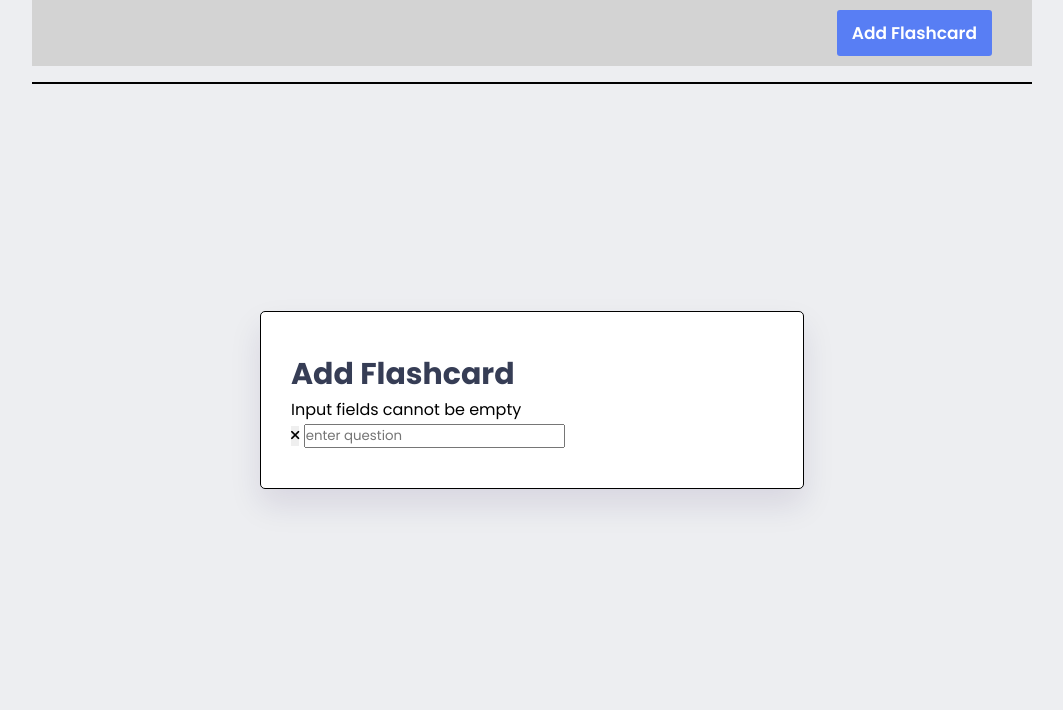
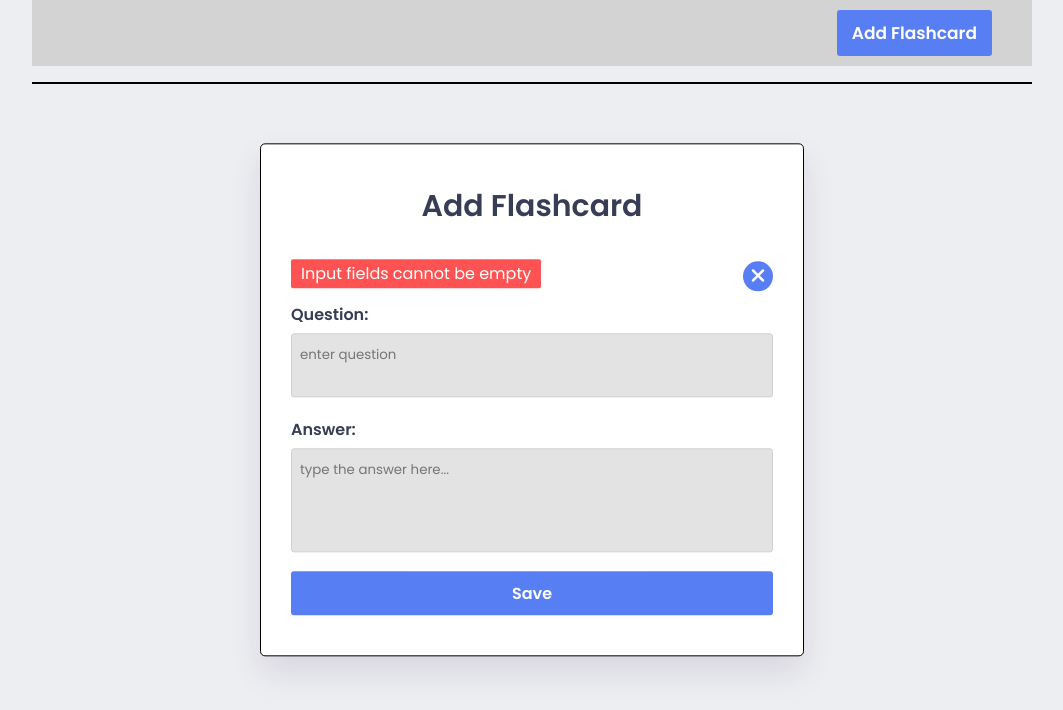
Before and after one commit to marykasp/flashcards, a plain HTML site: page index.html in a window 1280 px wide. Shown: the whole page, without its empty margins (108-1171 px from the left). Drawn offline with Linux system fonts and the light colour scheme.

Commit message:
Add flashcard form to enter question and answer, style

```diff
--- a/index.html
+++ b/index.html
@@ -18,6 +18,10 @@
   <!-- main container -->
   <div class="container">
     <!-- Add folder container -->
+    <div class="add-folder-container hide">
+      <input id="add-folder" type="text" placeholder="folder name">
+      <button id="add-folder-btn">Add Folder</button>
+    </div>
     <!-- End add folder -->
     <!-- Add flashcards -->
     <div class="add-flashcard-container">
@@ -33,18 +37,24 @@
   </div>
 
   <!-- Form for users to add new flashcards -->
-  <div class="questions-container hide" id="add-question-card">
+  <div class="questions-container" id="add-question-card">
     <h2>Add Flashcard</h2>
     <div class="wrapper">
       <!-- error message -->
       <div class="error-container">
-        <span class="hide" id="error">Input fields cannot be empty</span>
+        <span class="" id="error">Input fields cannot be empty</span>
       </div>
       <!-- end of error message -->
       <!-- close button -->
-      <button><i class="fa-solid fa-xmark"></i></button>
+      <i class="fa-solid fa-xmark" id="close-btn"></i>
+
       <!-- input fields -->
-      <input type="text" placeholder="enter question">
+      <label for="question">Question:</label>
+      <textarea class="input" placeholder="enter question" id="question" rows="2"></textarea>
+
+      <label for="answer">Answer:</label>
+      <textarea class="input" placeholder="type the answer here..." id="answer" rows="4"></textarea>
+      <button id="save-btn">Save</button>
     </div>
   </div>
 
--- a/styles.css
+++ b/styles.css
@@ -21,6 +21,22 @@ body {
   margin: 0 auto;
 }
 
+/* add folder container */
+.add-folder-container {
+  padding: 10px 40px;
+  display: flex;
+  justify-content: flex-end;
+}
+
+#add-folder-btn {
+  padding: 5px 15px;
+  border-radius: 3px;
+  background-color: #363d55;
+  color: #fff;
+  font-size: 17px;
+  font-weight: 400;
+}
+
 .add-flashcard-container {
   display: flex;
   justify-content: flex-end;
@@ -32,6 +48,18 @@ button {
   border: none;
   outline: none;
   cursor: pointer;
+}
+
+input {
+  appearance: none;
+  border: none;
+  outline: none;
+  border: 1px solid #363d55;
+  border-radius: 3px;
+  background-color: #d3d3d3;
+  padding: 5px;
+  color: #333;
+  font-size: 17px;
 }
 
 #add-flashcard-btn {
@@ -71,4 +99,84 @@ button {
 .questions-container h2 {
   font-size: 30px;
   color: #363d55;
+  font-weight: 600;
+  text-align: center;
+  margin-bottom: 2rem;
 }
+
+.wrapper {
+  display: flex;
+  flex-direction: column;
+  justify-content: center;
+  position: relative;
+}
+
+.error-container {
+  /* align-self: center; */
+  margin-bottom: 1rem;
+}
+
+#error {
+  background-color: #ff5353;
+  padding: 3px 10px;
+  border-radius: 2px;
+  color: #ffff;
+  font-weight: 400;
+}
+
+#close-btn {
+  margin-bottom: 1rem;
+  position: absolute;
+  top: 0;
+  right: 0;
+  width: 30px;
+  height: 30px;
+  background-color: #587ef4;
+  border-radius: 50%;
+  display: flex;
+  align-items: center;
+  justify-content: center;
+  justify-self: flex-end;
+  color: #fff;
+  font-size: 20px;
+  cursor: pointer;
+}
+
+label {
+  color: #363d55;
+  font-weight: 600;
+  margin-bottom: 0.4rem;
+}
+
+textarea {
+  width: 100%;
+  padding: 11px 8px;
+  border: 1px solid #d0d0d0;
+  background-color: #e3e3e3;
+  outline: none;
+  color: #414a67;
+  border-radius: 3px;
+  resize: none;
+}
+
+textarea:not(:last-child) {
+  margin-bottom: 1.2rem;
+}
+
+textarea:focus {
+  border-color: #363d55;
+}
+
+#save-btn {
+  font-size: 1rem;
+  background-color: #587ef4;
+  color: #fff;
+  padding: 0.6rem 0;
+  border-radius: 3px;
+  font-weight: 600;
+}
+
+
+.hide {
+  display: none;
+}
```
